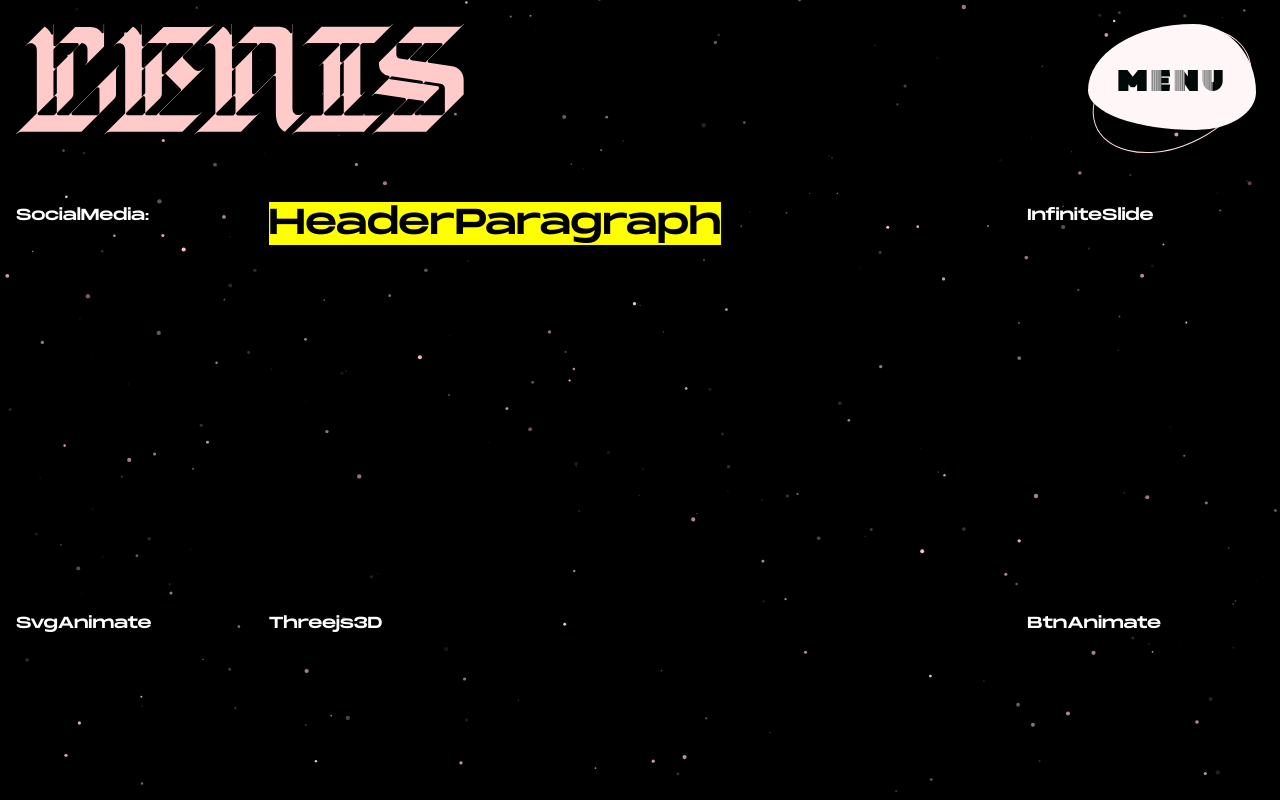
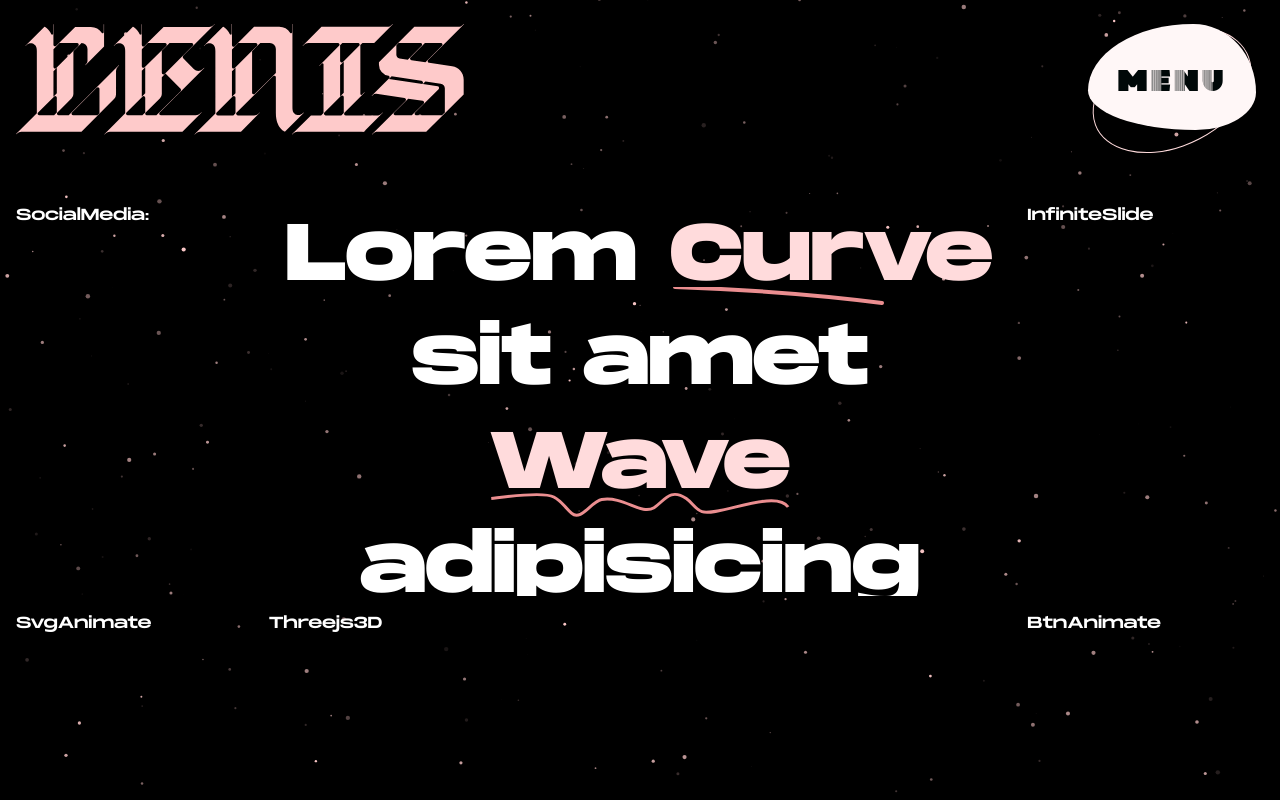
Before and after one commit to AliBagheri2079/story-react, a React (Vite) app: page / in a window 1280 px wide. Built offline with nearby package versions, Linux system fonts and the light colour scheme.

Commit message:
:sparkles: Feat: create header title component

```diff
--- /dev/null
+++ b/src/components/HeaderTitle/index.jsx
@@ -0,0 +1,15 @@
+import { CurveUnderline, WaveUnderline } from '../Underline';
+import { Title } from './index.stitches';
+
+const HeaderTitle = () => {
+  return (
+    <div className='flex h-full justify-center'>
+      <Title className='font-monument-ultrabold line-clamp-6 h-auto w-full text-center'>
+        Lorem <CurveUnderline>curve</CurveUnderline> sit amet{' '}
+        <WaveUnderline>wave</WaveUnderline> adipisicing
+      </Title>
+    </div>
+  );
+};
+
+export default HeaderTitle;
--- /dev/null
+++ b/src/components/HeaderTitle/index.stitches.jsx
@@ -0,0 +1,7 @@
+import { styled } from '@/lib/stitches.config.js';
+
+export const Title = styled('h1', {
+  position: 'relative',
+  fontSize: 'clamp(1rem, 1rem + 5vw, 6rem)',
+  lineHeight: 1.3,
+});
--- a/src/layouts/Header.jsx
+++ b/src/layouts/Header.jsx
@@ -1,6 +1,7 @@
 import { styled } from '@stitches/react';
 import Offcanvas from '@/components/Offcanvas';
 import { LenisIcon } from '@/components/Icons';
+import HeaderTitle from '@/components/HeaderTitle';
 
 const Content = styled('header', {
   width: '100%',
@@ -60,6 +61,7 @@ const Header = () => {
       <Content>
         <Container className='grid h-full grid-cols-5 grid-rows-4 px-4'>
           <Box area='Brand' className='mt-6'>
+            {/* create brand component and put lenis to inside it */}
             <LenisIcon />
           </Box>
 
@@ -67,8 +69,8 @@ const Header = () => {
             SocialMedia:
           </Box>
 
-          <Box area='HeaderParagraph' className='text-4xl'>
-            <mark>HeaderParagraph</mark>
+          <Box area='HeaderParagraph'>
+            <HeaderTitle />
           </Box>
 
           <Box area='InfiniteSlide'>InfiniteSlide</Box>
```
